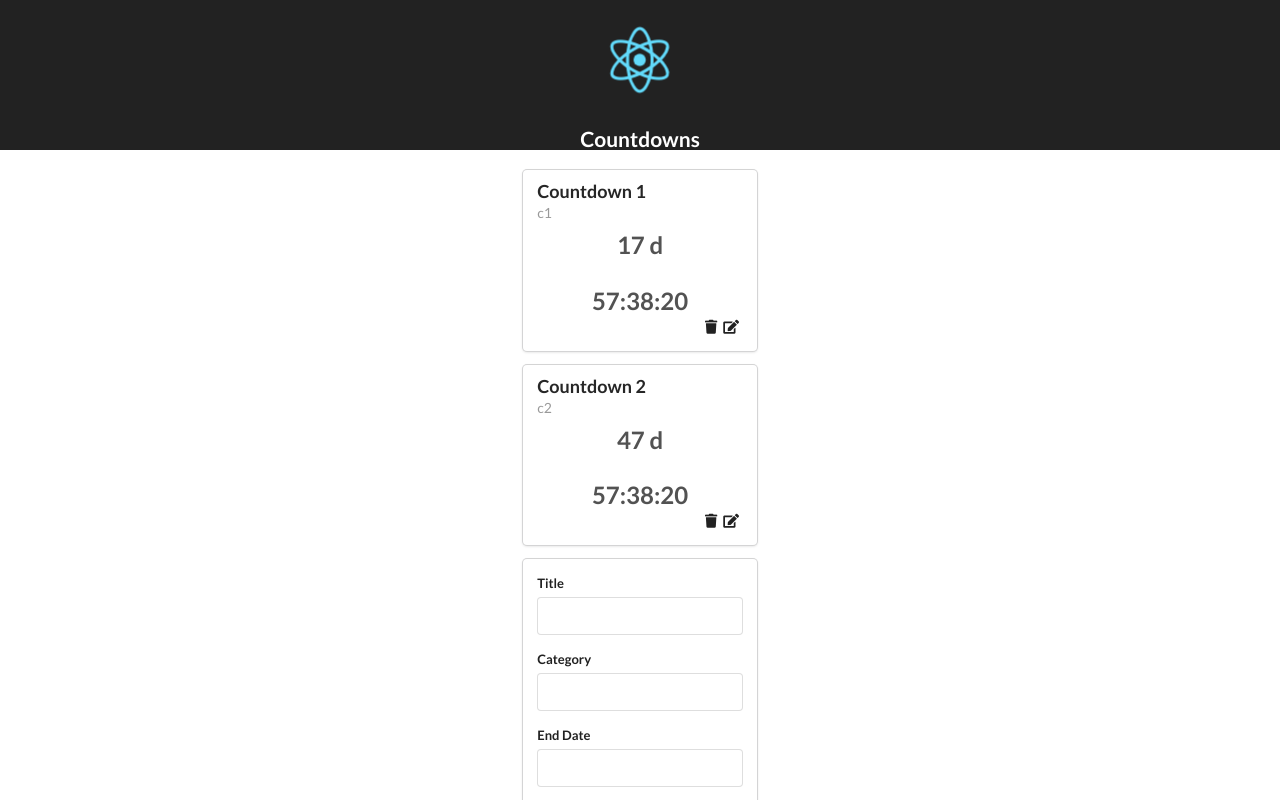
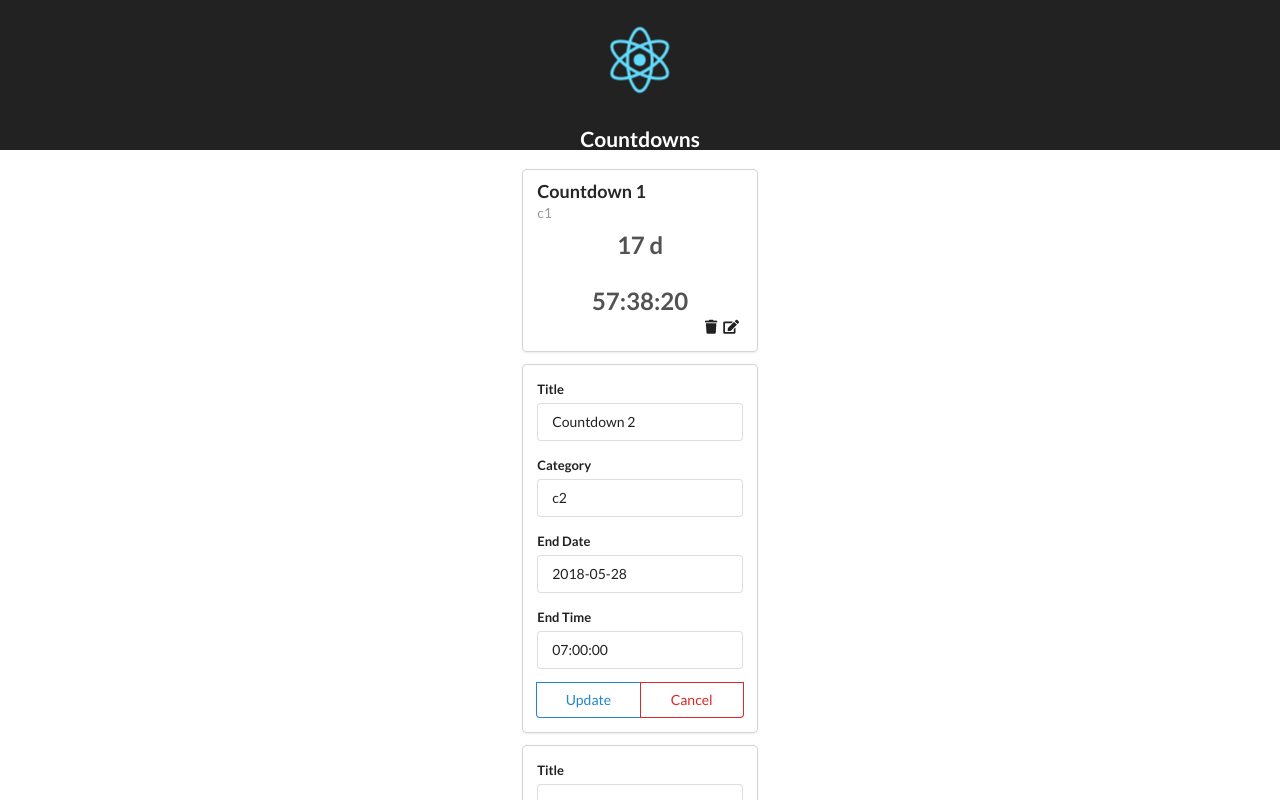
Before and after one commit to dleard/countdowns-react-, a React (Create React App) app: page / in a window 1280 px wide. Shown: the top 800 px of the page. Built offline with nearby package versions, Linux system fonts and the light colour scheme.

Commit message:
changed default values for edit form

```diff
--- a/src/Dashboard.js
+++ b/src/Dashboard.js
@@ -59,20 +59,36 @@ class ToggleEdit extends Component {
 
 class EditableCountdown extends Component {
   render() {
+    if (this.props.editFormOpen === true) {
       return (
-        <Countdown
+        <EditCountdownCard
           title={this.props.title}
           category={this.props.category}
           date={this.props.date}
         />
-      );
-
+      )
+    } else {
+        return (
+          <Countdown
+            title={this.props.title}
+            category={this.props.category}
+            date={this.props.date}
+          />
+        );
+    }
   }
 }
 
 class EditCountdownCard extends React.Component {
   render() {
+    const dateTimeArray = ['yyyy-mm-dd','17:00:00']
     const submitText = this.props.title ? 'Update' : 'Create';
+    if (this.props.date !== undefined) {
+      const split = this.props.date.split('T');
+      dateTimeArray[0] = split[0];
+      dateTimeArray[1] = split[1];
+    }
+    console.log(dateTimeArray)
     return (
       <div className='ui centered card'>
         <div className='content'>
@@ -87,7 +103,11 @@ class EditCountdownCard extends React.Component {
             </div>
             <div className='field'>
               <label>End Date</label>
-              <input type='text' defaultValue={this.props.date} />
+              <input type='text' defaultValue={dateTimeArray[0]} />
+            </div>
+            <div className='field'>
+              <label>End Time</label>
+              <input type='text' defaultValue={dateTimeArray[1]} />
             </div>
             <div className='ui two bottom attached buttons'>
               <button className='ui basic blue button'>
```
